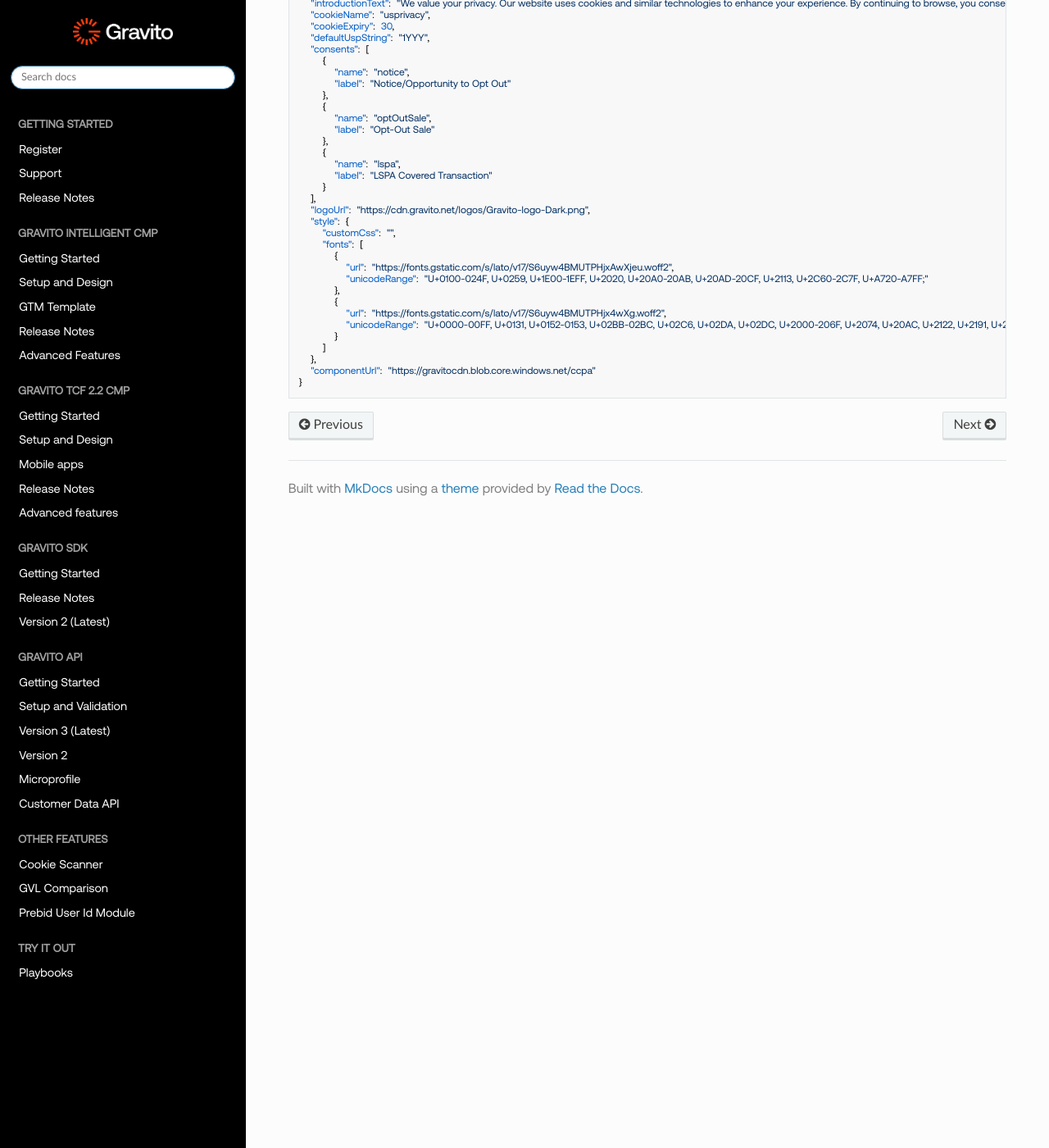
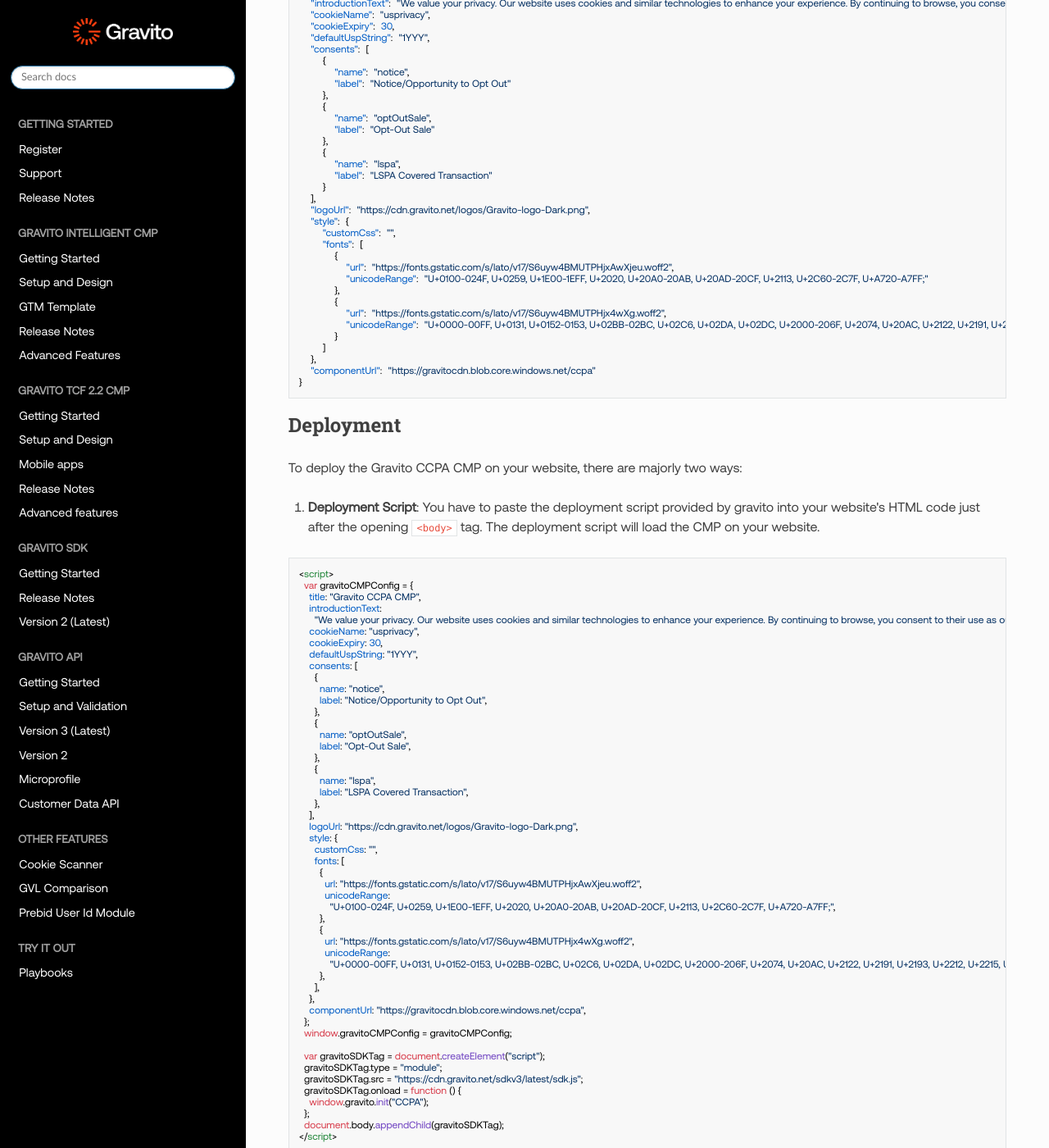
Before and after one commit to GravitoLtd/gravitoltd.github.io, an MkDocs documentation site: the page built from docs/Gravito_CCPA_CMP/Getting_Started.md, in a window 1280 px wide and 1400 px high, scrolled down 2189 px. Shown: the whole window at 82% size. Built offline with MkDocs 1.6.1, drawn with Linux system fonts in a browser that asks for light colours; nearby versions of some CDN libraries; some of the changed text lies outside the part shown.

Commit message:
deployment documentation added

````diff
--- a/docs/Gravito_CCPA_CMP/Getting_Started.md
+++ b/docs/Gravito_CCPA_CMP/Getting_Started.md
@@ -192,6 +192,123 @@
 }
 ```
 
+## Deployment
+
+To deploy the Gravito CCPA CMP on your website, there are majorly two ways:
+
+1. **Deployment Script**: You have to paste the deployment script provided by gravito into your website's HTML code just after the opening `<body>` tag. The deployment script will load the CMP on your website.
+
+```html
+<script>
+  var gravitoCMPConfig = {
+    title: "Gravito CCPA CMP",
+    introductionText:
+      "We value your privacy. Our website uses cookies and similar technologies to enhance your experience. By continuing to browse, you consent to their use as outlined in our <a href='https://www.gravito.net/privacy-notice/' target='_blank'>Privacy Policy</a>. You may manage your preferences at any time.",
+    cookieName: "usprivacy",
+    cookieExpiry: 30,
+    defaultUspString: "1YYY",
+    consents: [
+      {
+        name: "notice",
+        label: "Notice/Opportunity to Opt Out",
+      },
+      {
+        name: "optOutSale",
+        label: "Opt-Out Sale",
+      },
+      {
+        name: "lspa",
+        label: "LSPA Covered Transaction",
+      },
+    ],
+    logoUrl: "https://cdn.gravito.net/logos/Gravito-logo-Dark.png",
+    style: {
+      customCss: "",
+      fonts: [
+        {
+          url: "https://fonts.gstatic.com/s/lato/v17/S6uyw4BMUTPHjxAwXjeu.woff2",
+          unicodeRange:
+            "U+0100-024F, U+0259, U+1E00-1EFF, U+2020, U+20A0-20AB, U+20AD-20CF, U+2113, U+2C60-2C7F, U+A720-A7FF;",
+        },
+        {
+          url: "https://fonts.gstatic.com/s/lato/v17/S6uyw4BMUTPHjx4wXg.woff2",
+          unicodeRange:
+            "U+0000-00FF, U+0131, U+0152-0153, U+02BB-02BC, U+02C6, U+02DA, U+02DC, U+2000-206F, U+2074, U+20AC, U+2122, U+2191, U+2193, U+2212, U+2215, U+FEFF, U+FFFD;",
+        },
+      ],
+    },
+    componentUrl: "https://gravitocdn.blob.core.windows.net/ccpa",
+  };
+  window.gravitoCMPConfig = gravitoCMPConfig;
+
+  var gravitoSDKTag = document.createElement("script");
+  gravitoSDKTag.type = "module";
+  gravitoSDKTag.src = "https://cdn.gravito.net/sdkv3/latest/sdk.js";
+  gravitoSDKTag.onload = function () {
+    window.gravito.init("CCPA");
+  };
+  document.body.appendChild(gravitoSDKTag);
+</script>
+```
+
+2. **Using GTM**: You can also deploy the CMP using Google Tag Manager (GTM).
+   You have to create a GTM tag and paste the deployment script provided by gravito into the tag.
+
+```html
+<script>
+  var gravitoCMPConfig = {
+    title: "Gravito CCPA CMP",
+    introductionText:
+      "We value your privacy. Our website uses cookies and similar technologies to enhance your experience. By continuing to browse, you consent to their use as outlined in our <a href='https://www.gravito.net/privacy-notice/' target='_blank'>Privacy Policy</a>. You may manage your preferences at any time.",
+    cookieName: "usprivacy",
+    cookieExpiry: 30,
+    defaultUspString: "1YYY",
+    consents: [
+      {
+        name: "notice",
+        label: "Notice/Opportunity to Opt Out",
+      },
+      {
+        name: "optOutSale",
+        label: "Opt-Out Sale",
+      },
+      {
+        name: "lspa",
+        label: "LSPA Covered Transaction",
+      },
+    ],
+    logoUrl: "https://cdn.gravito.net/logos/Gravito-logo-Dark.png",
+    style: {
+      customCss: "",
+      fonts: [
+        {
+          url: "https://fonts.gstatic.com/s/lato/v17/S6uyw4BMUTPHjxAwXjeu.woff2",
+          unicodeRange:
+            "U+0100-024F, U+0259, U+1E00-1EFF, U+2020, U+20A0-20AB, U+20AD-20CF, U+2113, U+2C60-2C7F, U+A720-A7FF;",
+        },
+        {
+          url: "https://fonts.gstatic.com/s/lato/v17/S6uyw4BMUTPHjx4wXg.woff2",
+          unicodeRange:
+            "U+0000-00FF, U+0131, U+0152-0153, U+02BB-02BC, U+02C6, U+02DA, U+02DC, U+2000-206F, U+2074, U+20AC, U+2122, U+2191, U+2193, U+2212, U+2215, U+FEFF, U+FFFD;",
+        },
+      ],
+    },
+    componentUrl: "https://gravitocdn.blob.core.windows.net/ccpa",
+  };
+  window.gravitoCMPConfig = gravitoCMPConfig;
+
+  var gravitoSDKTag = document.createElement("script");
+  gravitoSDKTag.type = "module";
+  gravitoSDKTag.src = "https://cdn.gravito.net/sdkv3/latest/sdk.js";
+  gravitoSDKTag.onload = function () {
+    window.gravito.init("CCPA");
+  };
+  document.body.appendChild(gravitoSDKTag);
+</script>
+```
+
+Now trigger the GTM tag from your website to load the CMP.
+
 <div class="rst-footer-buttons" role="navigation" aria-label="Footer Navigation">
     <a href="../../Gravito_Intelligent_CMP/Advanced_Features/" class="btn btn-neutral float-left" title="Advanced Features"><span class="icon icon-circle-arrow-left"></span> Previous</a>
     <a href="../About_Ccpa" class="btn btn-neutral float-right" title="About CCPA">Next <span class="icon icon-circle-arrow-right"></span></a>
````
